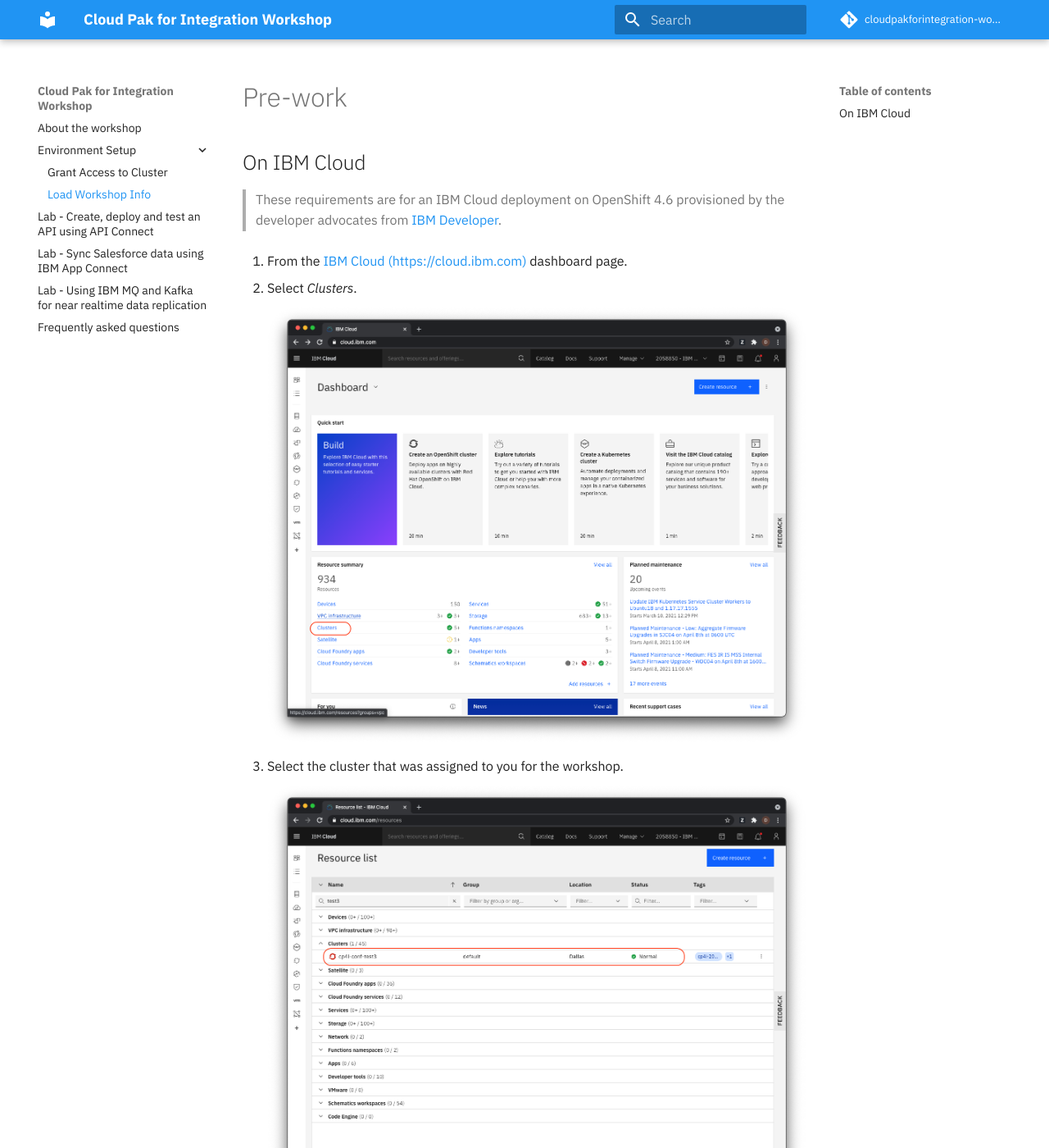
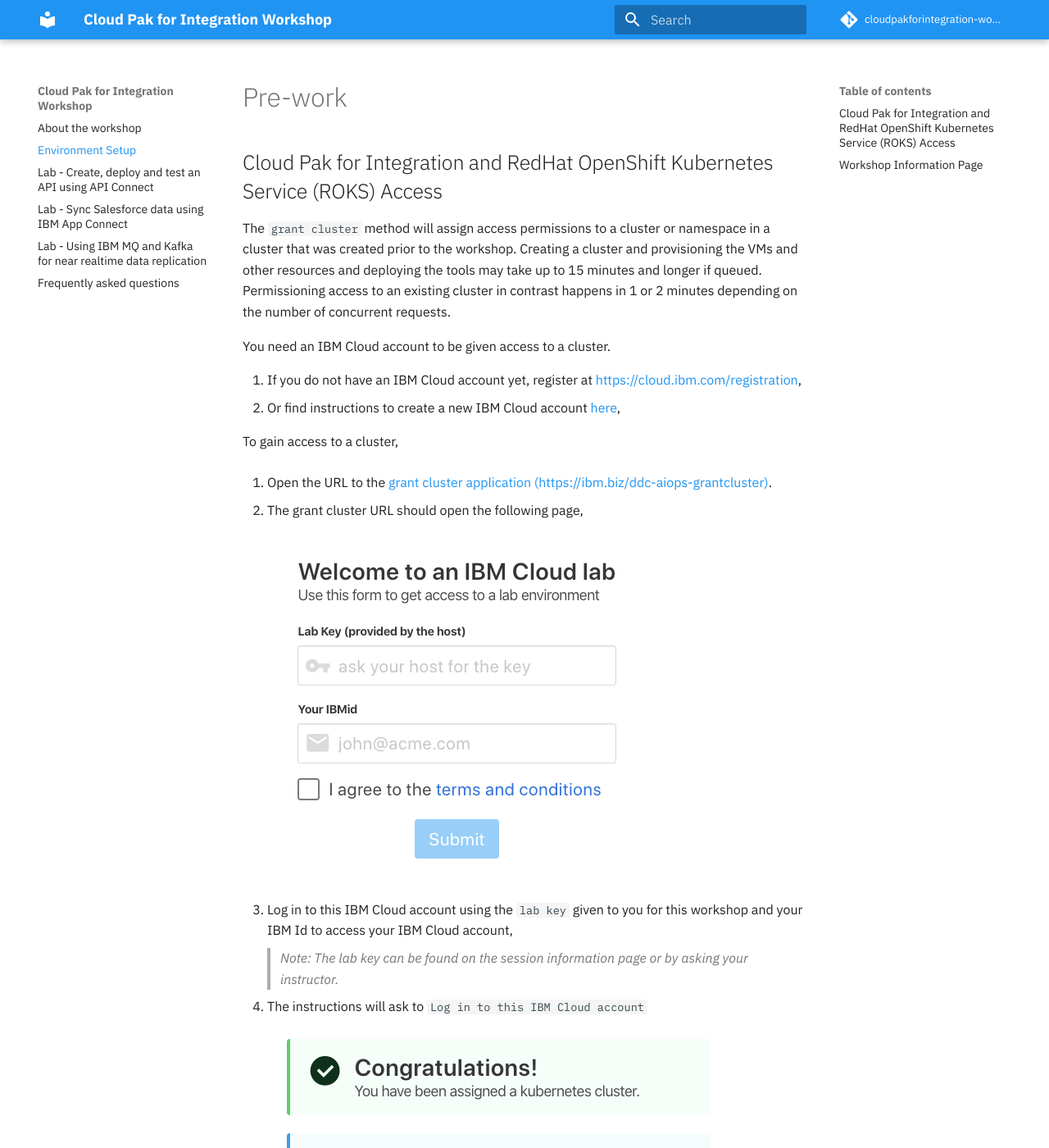
Before and after one commit to IBM/cloudpakforintegration-workshop, an MkDocs documentation site: the page built from docs/pre-work/README.md, in a window 1280 px wide and 1400 px high. Shown: the whole window at 82% size. Built offline with MkDocs 1.6.1 and Material for MkDocs 9.7.7, drawn with Linux system fonts in a browser that asks for light colours; comment, search, counter and statistics services are not loaded; some of the changed text lies outside the part shown.

Commit message:
Consolidated pre-work into one page and cleaned up

```diff
--- a/docs/pre-work/README.md
+++ b/docs/pre-work/README.md
@@ -1,31 +1,60 @@
 # Pre-work
 
-## On IBM Cloud
+## Cloud Pak for Integration and RedHat OpenShift Kubernetes Service (ROKS) Access
 
-> These requirements are for an IBM Cloud deployment on OpenShift 4.6 provisioned by the developer advocates from [IBM Developer](https://developer.ibm.com).
+The `grant cluster` method will assign access permissions to a cluster or namespace in a cluster that was created prior to the workshop. Creating a cluster and provisioning the VMs and other resources and deploying the tools may take up to 15 minutes and longer if queued. Permissioning access to an existing cluster in contrast happens in 1 or 2 minutes depending on the number of concurrent requests.
 
-1. From the [IBM Cloud (https://cloud.ibm.com)](https://cloud.ibm.com) dashboard page.
+You need an IBM Cloud account to be given access to a cluster.
 
-2. Select *Clusters*.
+1. If you do not have an IBM Cloud account yet, register at [https://cloud.ibm.com/registration](https://cloud.ibm.com/registration),
+2. Or find instructions to create a new IBM Cloud account [here](https://github.com/IBM/workshop-setup/raw/master/docs/pdf/NEWACCOUNT.pdf),
+
+To gain access to a cluster,
+
+1. Open the URL to the [grant cluster application (https://ibm.biz/ddc-aiops-grantcluster)](https://ibm.biz/ddc-aiops-grantcluster).
+
+1. The grant cluster URL should open the following page,
+
+    ![Welcome to IBM Cloud](images/welcome-to-ibm-cloud.png)
+
+1. Log in to this IBM Cloud account using the `lab key` given to you for this workshop and your IBM Id to access your IBM Cloud account,
+
+    > *Note: The lab key can be found on the session information page or by asking your instructor.*
+
+1. The instructions will ask to `Log in to this IBM Cloud account`
+
+    ![Congratulations, You have been assigned a kubernetes cluster](images/congratulations.png)
+
+1. When you click the link to log in to the IBM Cloud account, the IBM Cloud overview page will load with an overview of all resources on the account. In the top right, you will see an active account listed. The active account should be the account on which the cluster is created, which is not your personal account. Click the account dropdown if you need to change the active account.
+
+1. From the [IBM Cloud](https://cloud.ibm.com) overview page. Select *Clusters*.
 
     ![Select clusters](images/cloud-dashboard.png)
 
-3. Select the cluster that was assigned to you for the workshop.
+1. Select the cluster that was assigned to you by the grant cluster application for this workshop.
 
     ![Select cluster](images/cloud-account.png)
 
-4. Click on *OpenShift web console* to launch the console.
+1. Details for your cluster will load.
+
+## Workshop Information Page
+
+The links, credentials and other resources you will need to complete the labs in this workshop have all been consolidated on one `Workshop Information` application. This application is pre-deployed on your cluster and can be accessed using the following steps:
+
+1. From your cluster details page.
+
+1. Click on *OpenShift web console* to launch the console.
 
     ![Open console](images/open-console.png)
 
-5. In the left navigation select *Projects* (in the *Home* section) and then select the *student001* project.
+1. In the left navigation select *Projects* (in the *Home* section) and then select the *student001* project.
 
     ![Select project](images/select-project.png)
 
-6. In the left navigation select *Routes* (in the *Networking* section) and then click on the *Location* link for the *workshop-info* route.
+1. In the left navigation select *Routes* (in the *Networking* section) and then click on the *Location* link for the *workshop-info* route.
 
     ![Launch Workshop Info](images/launch-workshop-info.png)
 
-7. The will launch your Workshop Info page. Keep this tab open for the rest of the workshop as it has all the information and links needed for you to complete the lab exercises.
+1. The will launch your Workshop Info page. Keep this tab open for the rest of the workshop as it has all the information and links needed for you to complete the lab exercises.
 
     ![Workshop Info Page](images/workshop-info-page.png)
--- a/mkdocs.yml
+++ b/mkdocs.yml
@@ -11,9 +11,7 @@
 # Navigation
 nav:
   - About the workshop: README.md
-  - Environment Setup:
-    - Grant Access to Cluster: pre-work/GRANTCLUSTER.md
-    - Load Workshop Info: pre-work/README.md
+  - Environment Setup: pre-work/README.md
   - Lab - Create, deploy and test an API using API Connect: exercise-api-connect/README.md
   - Lab - Sync Salesforce data using IBM App Connect: exercise-app-connect/README.md
   - Lab - Using IBM MQ and Kafka for near realtime data replication: exercise-event-streaming/README.md
```
Also changed, not shown: docs/pre-work/GRANTCLUSTER.md (deleted, +0 -32 lines).
